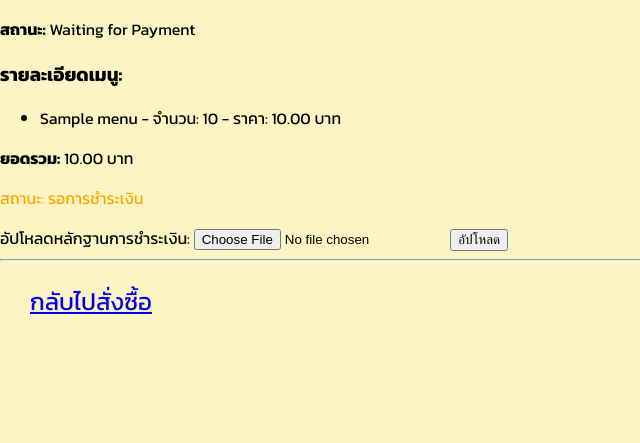
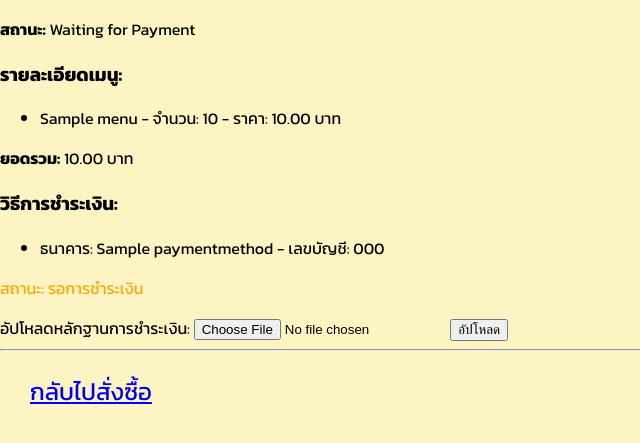
Before and after one commit to 6510615203/cn331project, a Django app: page /order_status/ in a window 1280 px wide. Shown: the part 270-713 px from the top of the page, without its empty margins (0-640 px from the left). Run offline with Django 5.2, Linux system fonts and the light colour scheme; a user stored in the database is signed in; tables that the repository leaves empty hold one stand-in row (values such as "Sample post").

Commit message:
add payment methods in customer order

```diff
--- a/home/templates/order_status.html
+++ b/home/templates/order_status.html
@@ -21,6 +21,15 @@
         {% endfor %}
     </ul>
     <p><strong>ยอดรวม:</strong> {{ order.total_price }} บาท</p>
+
+    <h3>วิธีการชำระเงิน:</h3>
+    <ul>
+        {% for payment in order.restaurant.payment.all %}
+        <li>ธนาคาร: {{ payment.bank_name }} - เลขบัญชี: {{ payment.account_number }}</li>
+        {% empty %}
+        <li>ไม่มีข้อมูลการชำระเงิน</li>
+        {% endfor %}
+    </ul>
 
     {% if order.status == 'waiting_for_payment' %}
     <p style="color: orange;">สถานะ: รอการชำระเงิน</p>
--- a/home/views.py
+++ b/home/views.py
@@ -3,7 +3,7 @@ from django.http import HttpResponseRedirect
 from django.contrib.auth.hashers import check_password
 from django.contrib import messages
 from django.urls import reverse
-from .models import UserProfile, RestaurantProfile, Menu, Order, OrderItem
+from .models import PaymentMethod, UserProfile, RestaurantProfile, Menu, Order, OrderItem
 from django.contrib.auth import authenticate, login, logout
 from django.contrib.auth.hashers import make_password
 from django.contrib.auth.models import User
@@ -371,4 +371,4 @@ def order_confirmation(request):
 @login_required
 def order_status(request):
     orders = Order.objects.filter(user_profile=request.user.userprofile)
-    return render(request, "order_status.html", {"orders": orders})
+    return render(request, "order_status.html", {"orders": orders,})
```
